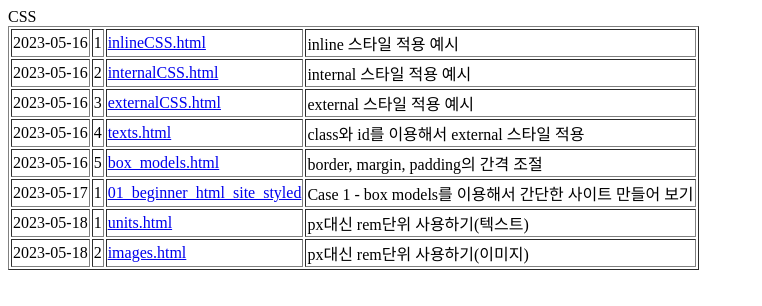
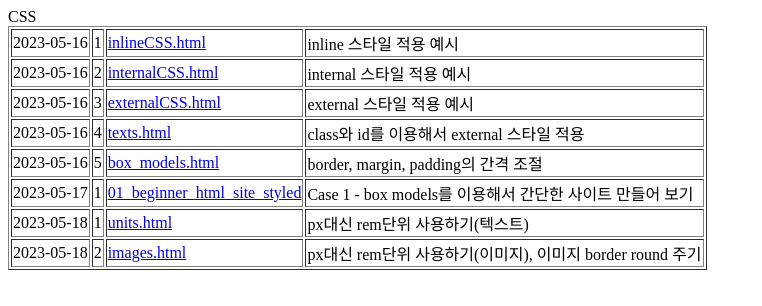
Before and after one commit to moonycode/study_publishings, a plain HTML site: page docs/index.html in a window 1280 px wide. Shown: the whole page, without its empty margins (0-762 px from the left). Drawn offline with Linux system fonts and the light colour scheme.

Commit message:
index modified

```diff
--- a/docs/index.html
+++ b/docs/index.html
@@ -124,7 +124,7 @@
         <a target="_blank" href="./CSSs/images.html">images.html</a>
       </td>
       <td>
-        px대신 rem단위 사용하기(이미지)
+        px대신 rem단위 사용하기(이미지), 이미지 border round 주기
       </td>
     </tr>
 
```
